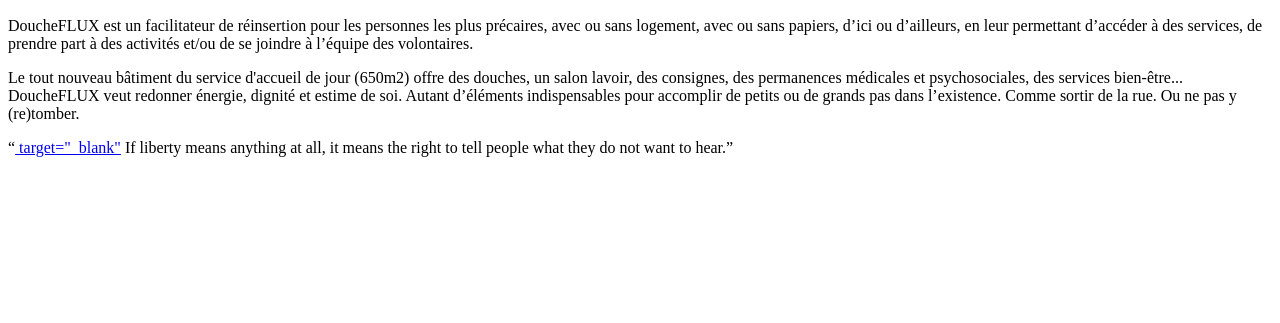
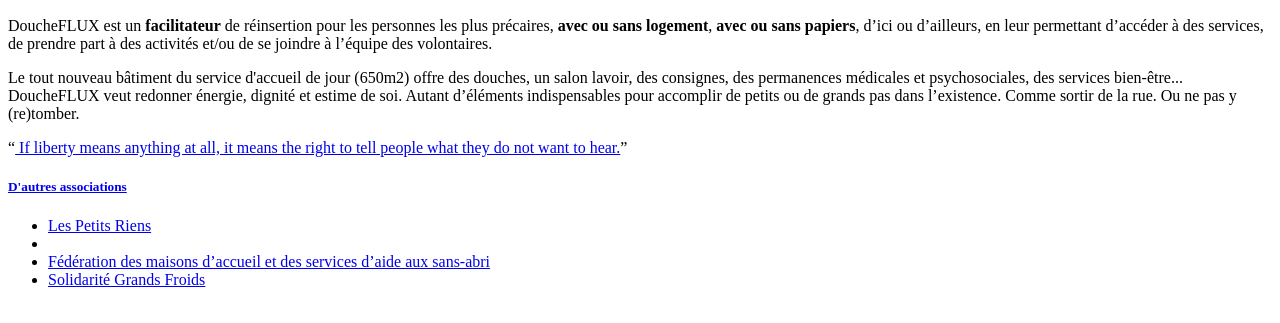
Before and after one commit to Wstephane/Learning-Environment, a plain HTML site: page One-Page-Association-Caritative/Index.html in a window 1280 px wide. Shown: the part 383-706 px from the top of the page. Drawn offline with Linux system fonts and the light colour scheme.

Commit message:
nouvelle version

```diff
--- a/One-Page-Association-Caritative/Index.html
+++ b/One-Page-Association-Caritative/Index.html
@@ -3,14 +3,17 @@
 	<head>
 		<title>DoucheFlux</title>
 	</head>
-<body>
-  <h1>DoucheFlux</h1>
+  <body>
+    <h1>DoucheFlux</h1>
     <img src="https://www.guidesocial.be/_images/assoc/500x500/140378507994.jpg">
-      <p>DoucheFLUX est un facilitateur de réinsertion pour les personnes les plus précaires, avec ou sans logement, avec ou sans papiers, d’ici ou d’ailleurs, en leur permettant d’accéder à des services, de prendre part à des activités et/ou de se joindre à l’équipe des volontaires.</p>
-      <p>Le tout nouveau bâtiment du service d'accueil de jour (650m2) offre des douches, un salon lavoir, des consignes, des permanences médicales et psychosociales, des services bien-être... DoucheFLUX veut redonner énergie, dignité et estime de soi. Autant d’éléments indispensables pour accomplir de petits ou de grands pas dans l’existence. Comme sortir de la rue. Ou ne pas y (re)tomber.</p>
-
-<q cite="https://thatsthespir.it/quote/view/614"><a href="https://thatsthespir.it/quote/view/614"> target="_blank"</a> If liberty means anything at all, it means the right to tell people what they do not want to hear.</q>
-
-
-</body>
+    <p>DoucheFLUX est un <strong>facilitateur</strong> de réinsertion pour les personnes les plus précaires, <strong>avec ou sans logement</strong>, <strong>avec ou sans papiers</strong>, d’ici ou d’ailleurs, en leur permettant d’accéder à des services, de prendre part à des activités et/ou de se joindre à l’équipe des volontaires.</p>
+    <p>Le tout nouveau bâtiment du service d'accueil de jour (650m2) offre des douches, un salon lavoir, des consignes, des permanences médicales et psychosociales, des services bien-être... DoucheFLUX veut redonner énergie, dignité et estime de soi. Autant d’éléments indispensables pour accomplir de petits ou de grands pas dans l’existence. Comme sortir de la rue. Ou ne pas y (re)tomber.</p>
+    <q cite="https://thatsthespir.it/quote/view/614"><a href="https://thatsthespir.it/quote/view/614"</a> If liberty means anything at all, it means the right to tell people what they do not want to hear.</q>
+    <h5>D'autres associations</h5>
+    <ul>
+      <li><a href="https://petitsriens.be/">Les Petits Riens</a><li>
+      <li><a href="https://www.ama.be/">Fédération des maisons d’accueil et des services d’aide aux sans-abri</a></li>
+      <li><a href="http://www.solidaritegrandsfroids.be/">Solidarité Grands Froids</a></li>
+    </ul>
+  </body>
 </html>
```
Also changed, not shown: 1 other file.
